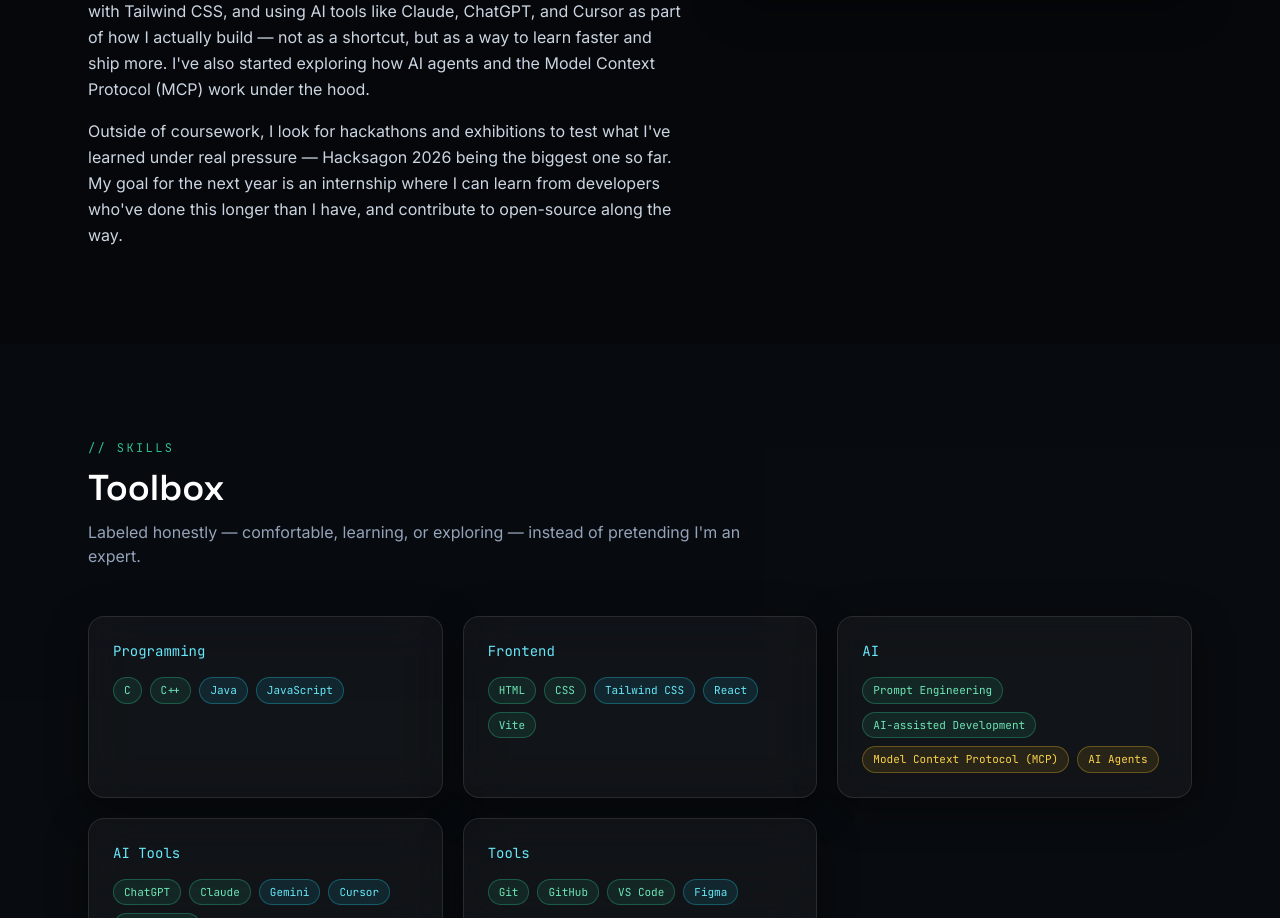
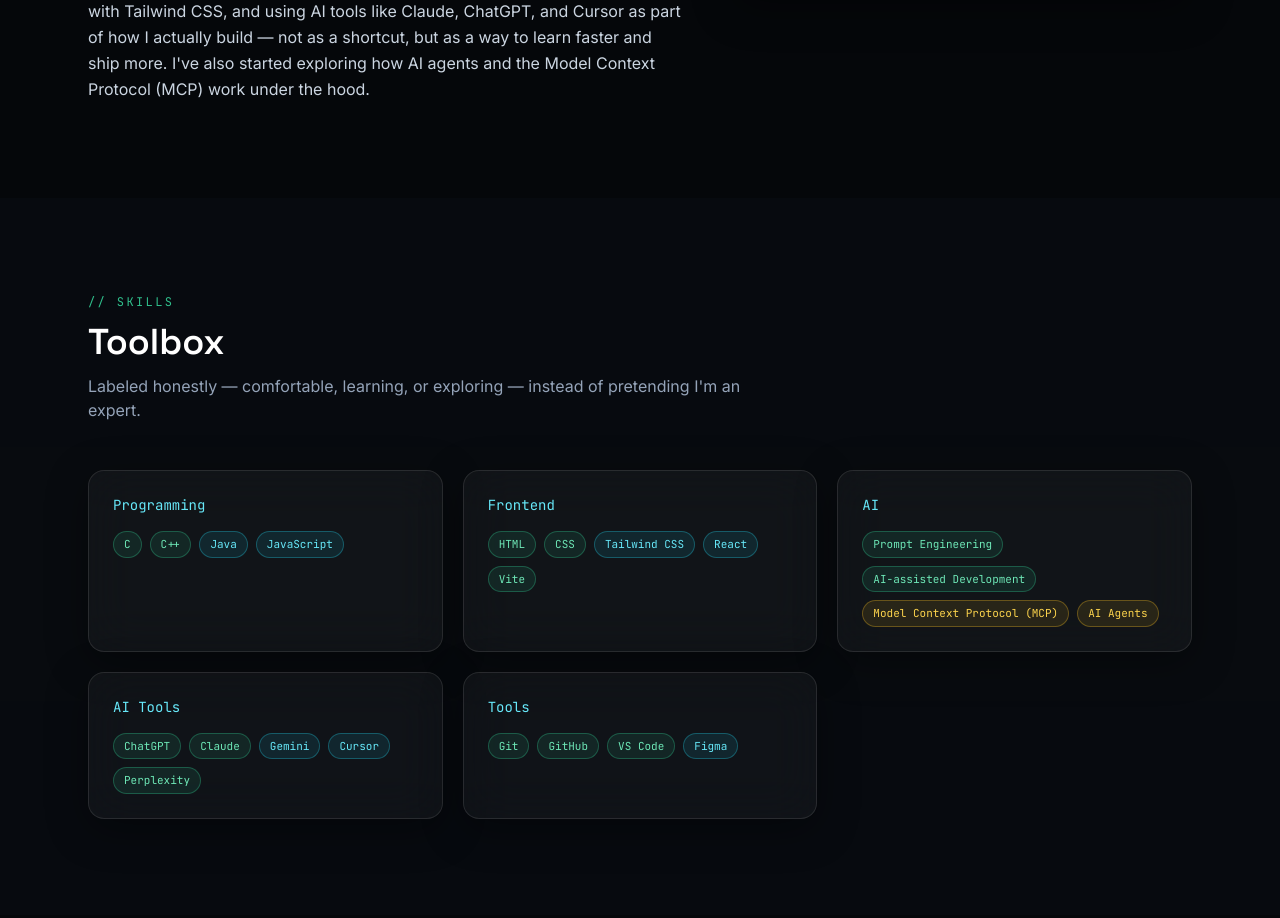
Before and after one commit to Prince94-p/portfolio1, a React (Vite) app: page / in a window 1280 px wide. Shown: the part 1332-2250 px from the top of the page. Built offline with nearby package versions, Linux system fonts and the light colour scheme.

Commit message:
Update portfolio

```diff
--- a/src/sections/About.jsx
+++ b/src/sections/About.jsx
@@ -52,13 +52,7 @@
               started exploring how AI agents and the Model Context Protocol
               (MCP) work under the hood.
             </p>
-            <p>
-              Outside of coursework, I look for hackathons and exhibitions to
-              test what I've learned under real pressure — Hacksagon 2026
-              being the biggest one so far. My goal for the next year is an
-              internship where I can learn from developers who've done this
-              longer than I have, and contribute to open-source along the way.
-            </p>
+
           </motion.div>
 
           <motion.div
```
